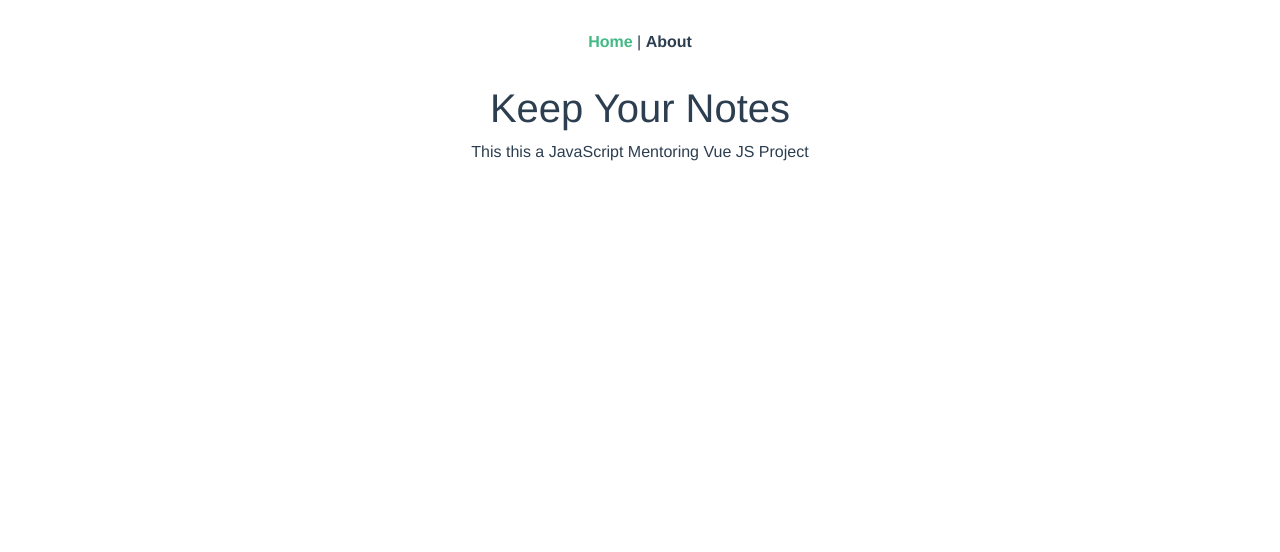
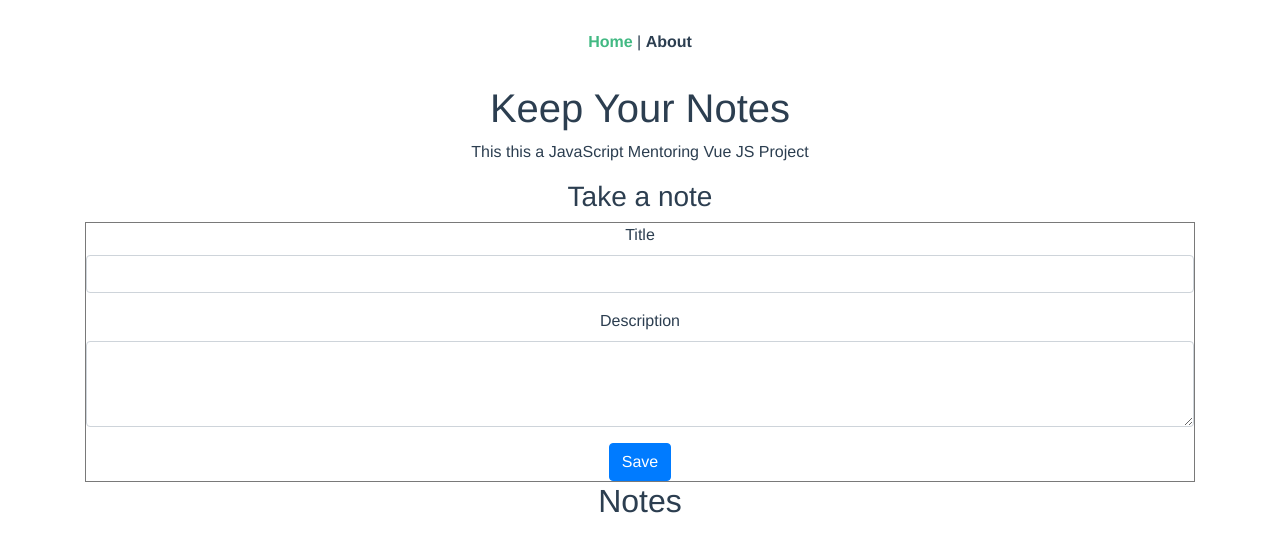
Before and after one commit to NataliaMarkova/javascript-mentoring-vuejs-sample-project, a Vue app: page /#/ in a window 1280 px wide. Shown: the top 552 px of the page. Built offline with nearby package versions, Linux system fonts and the light colour scheme.

Commit message:
Implement adding a new note and displaying saved notes

```diff
--- /dev/null
+++ b/src/components/NewNote.vue
@@ -0,0 +1,76 @@
+<template>
+  <div class="edit-new-note">
+    <h3>Take a note</h3>
+    <form class="new-note">
+      <p v-show='!isValid' class='error'>Please fill title and/or description</p>
+      <div class="form-group">
+        <label for='title'>Title</label>
+        <input type='text' id='title' class='form-control' v-model='title' name='title'>
+      </div>
+      <div class="form-group">
+        <label for='description'>Description</label>
+        <textarea class='form-control' rows='3' id='description' v-model='description' name='description'></textarea>
+      </div>
+      <button type="submit" v-on:click.prevent="addNote" class="btn btn-primary" >Save</button>
+    </form>
+    <h2>Notes</h2>
+     <ul class="collection col s6 offset-s3">
+      <li class="collection-item" v-for="note in this.notes" :key="note.id">
+        <div>{{note.title}}</div>
+        <div>{{note.description}}</div>
+      </li>
+    </ul>
+  </div>
+</template>
+
+<script  lang="ts">
+import { Note } from "../types"
+
+export default {
+  name: 'NewNote',
+  data: function() {
+    return  {
+      title: '',
+      description: '',
+      isValid: true,
+      notes: Array<Note>()
+    }
+  },
+  watch: {
+    notes: {
+      handler() {
+        localStorage.notes = JSON.stringify(this.notes);
+      },
+      deep: true,
+    },
+  },
+  mounted() {
+    if (localStorage.notes) {
+      this.notes = JSON.parse(localStorage.notes);
+    }
+  },
+  methods : {
+    addNote: function () {
+      this.isValid = this.validateForm();
+      if (this.isValid) {
+        this.notes.push(new Note(this.title, this.description));
+        this.title = '';
+        this.description = '';
+      }
+    },
+    validateForm: function(): boolean {
+      return this.title.trim().length + this.description.trim().length > 0;
+    }
+  }
+}
+</script>
+
+<style lang="less">
+.new-note {
+  border: 1px solid rgba(121, 121, 121, 1);
+}
+
+.error {
+  color: red;
+}
+</style>
--- a/src/router.ts
+++ b/src/router.ts
@@ -1,6 +1,6 @@
 import Vue from 'vue'
 import Router from 'vue-router'
-import Home from './views/Home.vue'
+import Notes from './views/Notes.vue'
 
 Vue.use(Router)
 
@@ -8,8 +8,8 @@ export default new Router({
   routes: [
     {
       path: '/',
-      name: 'home',
-      component: Home
+      name: 'notes',
+      component: Notes
     },
     {
       path: '/about',
--- /dev/null
+++ b/src/types.ts
@@ -0,0 +1,8 @@
+export class Note {
+    title?: string;
+    description?: string;
+    constructor(title: string, description: string) {
+        this.title = title;
+        this.description = description;
+    }
+};
--- a/src/views/Home.vue
+++ b/src/views/Notes.vue
@@ -1,14 +1,17 @@
 <template>
-  <div class="home">
+  <div class="notes container">
+    <NewNote/>
   </div>
 </template>
 
 <script lang="ts">
 import { Component, Vue } from 'vue-property-decorator'
+import NewNote from '@/components/NewNote.vue'
 
 @Component({
   components: {
+    NewNote
   }
 })
-export default class Home extends Vue {}
+export default class Notes extends Vue {}
 </script>
```
